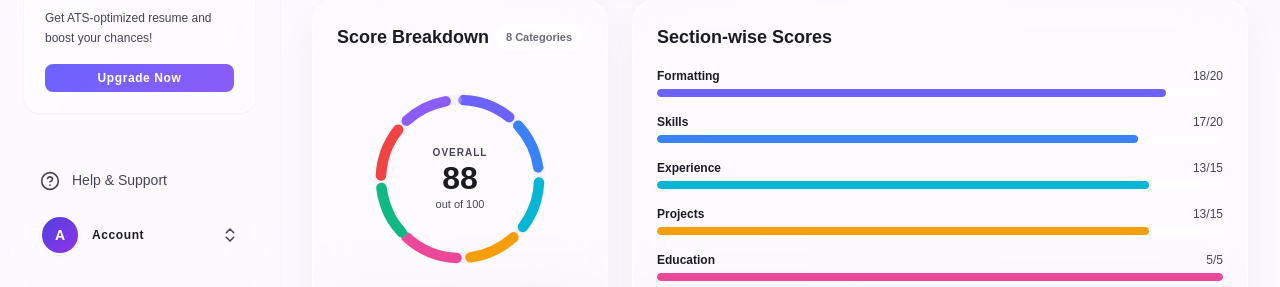
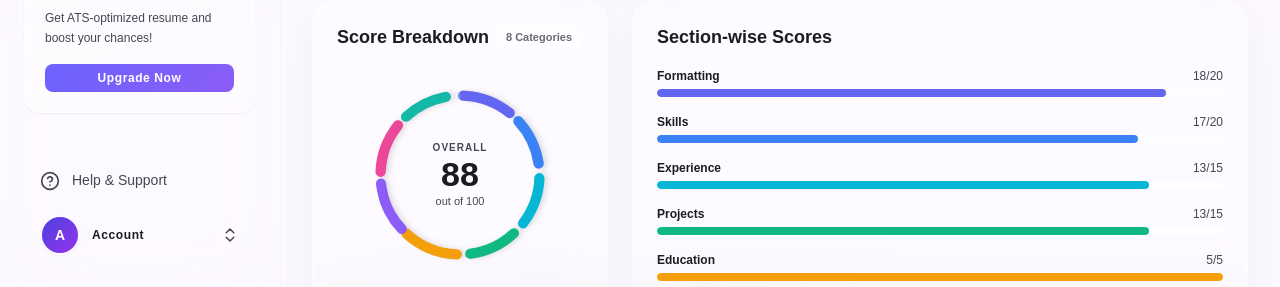
Before and after one commit to Anurampranav/Resumora, a Next.js app in the folder frontend/: page /resumes/res_demo_1 in a window 1280 px wide. Shown: the part 513-800 px from the top of the page. Built offline with nearby package versions, Linux system fonts and the light colour scheme; no server answers; a web font is replaced by a local one.

Commit message:
fix(styles): polish circular score breakdown chart geometry and harmonize category color palette

```diff
--- a/frontend/app/dashboard/page.tsx
+++ b/frontend/app/dashboard/page.tsx
@@ -134,14 +134,14 @@ export default function DashboardPage() {
               categories={
                 summary.latest_breakdown
                   ? [
-                      { label: "Formatting", value: Math.round((summary.latest_breakdown.formatting / 20) * 100), raw: `${summary.latest_breakdown.formatting}/20`, color: "#6C63FF" },
-                      { label: "Skills", value: Math.round((summary.latest_breakdown.skills / 20) * 100), raw: `${summary.latest_breakdown.skills}/20`, color: "#3b82f6" },
-                      { label: "Experience", value: Math.round((summary.latest_breakdown.experience / 15) * 100), raw: `${summary.latest_breakdown.experience}/15`, color: "#06b6d4" },
-                      { label: "Projects", value: Math.round((summary.latest_breakdown.projects / 15) * 100), raw: `${summary.latest_breakdown.projects}/15`, color: "#f59e0b" },
-                      { label: "Education", value: Math.round((summary.latest_breakdown.education / 5) * 100), raw: `${summary.latest_breakdown.education}/5`, color: "#ec4899" },
-                      { label: "Readability", value: Math.round((summary.latest_breakdown.readability / 10) * 100), raw: `${summary.latest_breakdown.readability}/10`, color: "#10b981" },
-                      { label: "Grammar", value: Math.round((summary.latest_breakdown.grammar / 10) * 100), raw: `${summary.latest_breakdown.grammar}/10`, color: "#ef4444" },
-                      { label: "Achievements", value: Math.round((summary.latest_breakdown.achievements / 5) * 100), raw: `${summary.latest_breakdown.achievements}/5`, color: "#8b5cf6" },
+                      { label: "Formatting", value: Math.round((summary.latest_breakdown.formatting / 20) * 100), raw: `${summary.latest_breakdown.formatting}/20`, color: "#6366F1" },
+                      { label: "Skills", value: Math.round((summary.latest_breakdown.skills / 20) * 100), raw: `${summary.latest_breakdown.skills}/20`, color: "#3B82F6" },
+                      { label: "Experience", value: Math.round((summary.latest_breakdown.experience / 15) * 100), raw: `${summary.latest_breakdown.experience}/15`, color: "#06B6D4" },
+                      { label: "Projects", value: Math.round((summary.latest_breakdown.projects / 15) * 100), raw: `${summary.latest_breakdown.projects}/15`, color: "#10B981" },
+                      { label: "Education", value: Math.round((summary.latest_breakdown.education / 5) * 100), raw: `${summary.latest_breakdown.education}/5`, color: "#F59E0B" },
+                      { label: "Readability", value: Math.round((summary.latest_breakdown.readability / 10) * 100), raw: `${summary.latest_breakdown.readability}/10`, color: "#8B5CF6" },
+                      { label: "Grammar", value: Math.round((summary.latest_breakdown.grammar / 10) * 100), raw: `${summary.latest_breakdown.grammar}/10`, color: "#EC4899" },
+                      { label: "Achievements", value: Math.round((summary.latest_breakdown.achievements / 5) * 100), raw: `${summary.latest_breakdown.achievements}/5`, color: "#14B8A6" },
                     ]
                   : undefined
               }
--- a/frontend/app/resumes/[id]/page.tsx
+++ b/frontend/app/resumes/[id]/page.tsx
@@ -20,14 +20,14 @@ import ScoreBreakdownRadar, { type CategoryScore } from "@/components/ScoreBreak
 import { api, type ResumeDetail } from "@/lib/api";
 
 const CATEGORY_META: { key: keyof NonNullable<ResumeDetail["latest_analysis"]>["breakdown"]; label: string; max: number; color: string }[] = [
-  { key: "formatting", label: "Formatting", max: 20, color: "#6C63FF" },
-  { key: "skills", label: "Skills", max: 20, color: "#3b82f6" },
-  { key: "experience", label: "Experience", max: 15, color: "#06b6d4" },
-  { key: "projects", label: "Projects", max: 15, color: "#f59e0b" },
-  { key: "education", label: "Education", max: 5, color: "#ec4899" },
-  { key: "readability", label: "Readability", max: 10, color: "#10b981" },
-  { key: "grammar", label: "Grammar", max: 10, color: "#ef4444" },
-  { key: "achievements", label: "Achievements", max: 5, color: "#8b5cf6" },
+  { key: "formatting", label: "Formatting", max: 20, color: "#6366F1" },
+  { key: "skills", label: "Skills", max: 20, color: "#3B82F6" },
+  { key: "experience", label: "Experience", max: 15, color: "#06B6D4" },
+  { key: "projects", label: "Projects", max: 15, color: "#10B981" },
+  { key: "education", label: "Education", max: 5, color: "#F59E0B" },
+  { key: "readability", label: "Readability", max: 10, color: "#8B5CF6" },
+  { key: "grammar", label: "Grammar", max: 10, color: "#EC4899" },
+  { key: "achievements", label: "Achievements", max: 5, color: "#14B8A6" },
 ];
 
 export default function ResumeReportPage() {
--- a/frontend/components/ScoreBreakdownRadar.tsx
+++ b/frontend/components/ScoreBreakdownRadar.tsx
@@ -9,15 +9,26 @@ export interface CategoryScore {
   color: string;
 }
 
+export const DEFAULT_CATEGORY_COLORS = {
+  formatting: "#6366F1",   // Electric Indigo
+  skills: "#3B82F6",       // Vibrant Blue
+  experience: "#06B6D4",   // Cyan
+  projects: "#10B981",     // Emerald Green
+  education: "#F59E0B",    // Amber Orange
+  readability: "#8B5CF6",  // Violet Purple
+  grammar: "#EC4899",      // Rose Pink (replaces alarming red)
+  achievements: "#14B8A6", // Vibrant Teal
+};
+
 const DEFAULT_CATEGORIES: CategoryScore[] = [
-  { label: "Formatting", value: 0, raw: "0/20", color: "#6C63FF" },
-  { label: "Skills", value: 0, raw: "0/20", color: "#3b82f6" },
-  { label: "Experience", value: 0, raw: "0/15", color: "#06b6d4" },
-  { label: "Projects", value: 0, raw: "0/15", color: "#f59e0b" },
-  { label: "Education", value: 0, raw: "0/5", color: "#ec4899" },
-  { label: "Readability", value: 0, raw: "0/10", color: "#10b981" },
-  { label: "Grammar", value: 0, raw: "0/10", color: "#ef4444" },
-  { label: "Achievements", value: 0, raw: "0/5", color: "#8b5cf6" },
+  { label: "Formatting", value: 0, raw: "0/20", color: DEFAULT_CATEGORY_COLORS.formatting },
+  { label: "Skills", value: 0, raw: "0/20", color: DEFAULT_CATEGORY_COLORS.skills },
+  { label: "Experience", value: 0, raw: "0/15", color: DEFAULT_CATEGORY_COLORS.experience },
+  { label: "Projects", value: 0, raw: "0/15", color: DEFAULT_CATEGORY_COLORS.projects },
+  { label: "Education", value: 0, raw: "0/5", color: DEFAULT_CATEGORY_COLORS.education },
+  { label: "Readability", value: 0, raw: "0/10", color: DEFAULT_CATEGORY_COLORS.readability },
+  { label: "Grammar", value: 0, raw: "0/10", color: DEFAULT_CATEGORY_COLORS.grammar },
+  { label: "Achievements", value: 0, raw: "0/5", color: DEFAULT_CATEGORY_COLORS.achievements },
 ];
 
 export default function ScoreBreakdownRadar({
@@ -33,32 +44,32 @@ export default function ScoreBreakdownRadar({
     return sum + (isNaN(earned) ? 0 : earned);
   }, 0);
 
-  const totalMax = categories.reduce((sum, c) => {
-    const maxVal = parseInt(c.raw.split("/")[1] || "0", 10);
-    return sum + (isNaN(maxVal) ? 0 : maxVal);
-  }, 0) || 100;
+  const totalMax =
+    categories.reduce((sum, c) => {
+      const maxVal = parseInt(c.raw.split("/")[1] || "0", 10);
+      return sum + (isNaN(maxVal) ? 0 : maxVal);
+    }, 0) || 100;
 
-  const overallPercent = Math.round((totalEarned / totalMax) * 100);
-
-  // Circle geometry for segmented ring
-  const size = 200;
+  // Circle geometry
+  const size = 220;
   const center = size / 2;
-  const radius = 76;
-  const strokeWidth = 10;
+  const radius = 78;
+  const trackStrokeWidth = 8;
+  const activeStrokeWidth = 10;
   const hoveredStrokeWidth = 14;
   const circumference = 2 * Math.PI * radius;
 
   const count = categories.length || 8;
   const anglePerSegment = 360 / count;
-  const gapAngle = 5; // degrees gap between segments
+  const gapAngle = 4.5; // clean gap between slots
   const usableAngle = anglePerSegment - gapAngle;
-  const segmentLength = (usableAngle / 360) * circumference;
+  const slotLength = (usableAngle / 360) * circumference;
 
   const activeCategory = hoveredIdx !== null ? categories[hoveredIdx] : null;
 
   return (
     <div className="glass-panel p-6 rounded-[24px] flex flex-col justify-between">
-      <div className="flex items-center justify-between mb-4">
+      <div className="flex items-center justify-between mb-2">
         <h3 className="font-headline-md text-[18px] font-bold text-on-surface">Score Breakdown</h3>
         <span className="text-[11px] font-semibold text-on-surface-variant/80 bg-surface-glass/40 px-2.5 py-1 rounded-full border border-surface-glass/60">
           8 Categories
@@ -67,61 +78,88 @@ export default function ScoreBreakdownRadar({
 
       <div className="flex-1 flex flex-col items-center justify-center">
         {/* Interactive Circular Multi-Segment Chart */}
-        <div className="relative w-52 h-52 flex items-center justify-center my-2 select-none">
+        <div className="relative w-56 h-56 flex items-center justify-center my-1 select-none">
           <svg
             viewBox={`0 0 ${size} ${size}`}
-            className="w-full h-full transform -rotate-90 filter drop-shadow-sm transition-all duration-300"
+            className="w-full h-full transform -rotate-90 filter drop-shadow-md transition-all duration-300"
           >
             <defs>
-              <filter id="glow" x="-20%" y="-20%" width="140%" height="140%">
-                <feGaussianBlur stdDeviation="3" result="blur" />
+              <filter id="scoreGlow" x="-30%" y="-30%" width="160%" height="160%">
+                <feGaussianBlur stdDeviation="4" result="blur" />
                 <feComposite in="SourceGraphic" in2="blur" operator="over" />
               </filter>
             </defs>
 
+            {/* Base guide ring */}
+            <circle
+              cx={center}
+              cy={center}
+              r={radius}
+              fill="none"
+              stroke="currentColor"
+              className="text-surface-variant/15 dark:text-surface-variant/25"
+              strokeWidth="2"
+            />
+
             {categories.map((c, i) => {
               const startAngle = i * anglePerSegment + gapAngle / 2;
               const fillRatio = Math.max(0, Math.min(1, c.value / 100));
-              const fillLength = fillRatio * segmentLength;
+              // Ensure active segments have a visually pleasing minimum arc if value > 0
+              const fillLength = fillRatio > 0 ? Math.max(slotLength * 0.12, fillRatio * slotLength) : 0;
               const isHovered = hoveredIdx === i;
 
               return (
                 <g
                   key={c.label}
-                  className="cursor-pointer transition-transform duration-200"
+                  className="cursor-pointer transition-all duration-200"
                   onMouseEnter={() => setHoveredIdx(i)}
                   onMouseLeave={() => setHoveredIdx(null)}
                 >
-                  {/* Background segment track */}
+                  {/* Background slot track */}
                   <circle
                     cx={center}
                     cy={center}
                     r={radius}
                     fill="none"
                     stroke="currentColor"
-                    className="text-surface-variant/30 dark:text-surface-variant/50"
-                    strokeWidth={isHovered ? strokeWidth + 2 : strokeWidth}
-                    strokeDasharray={`${segmentLength} ${circumference - segmentLength}`}
+                    className="text-surface-variant/20 dark:text-surface-variant/40"
+                    strokeWidth={isHovered ? trackStrokeWidth + 2 : trackStrokeWidth}
+                    strokeDasharray={`${slotLength} ${circumference - slotLength}`}
                     strokeDashoffset={0}
                     transform={`rotate(${startAngle} ${center} ${center})`}
                     strokeLinecap="round"
                   />
 
-                  {/* Filled score segment */}
-                  {fillLength > 0 && (
+                  {/* Filled score arc */}
+                  {fillLength > 0 ? (
                     <circle
                       cx={center}
                       cy={center}
                       r={radius}
                       fill="none"
                       stroke={c.color}
-                      strokeWidth={isHovered ? hoveredStrokeWidth : strokeWidth}
+                      strokeWidth={isHovered ? hoveredStrokeWidth : activeStrokeWidth}
                       strokeDasharray={`${fillLength} ${circumference - fillLength}`}
                       strokeDashoffset={0}
                       transform={`rotate(${startAngle} ${center} ${center})`}
                       strokeLinecap="round"
-                      filter={isHovered ? "url(#glow)" : undefined}
-                      className="transition-all duration-300"
+                      filter={isHovered ? "url(#scoreGlow)" : undefined}
+                      className="transition-all duration-300 ease-out"
+                    />
+                  ) : (
+                    /* Subtle indicator pip for 0 score */
+                    <circle
+                      cx={center}
+                      cy={center}
+                      r={radius}
+                      fill="none"
+                      stroke={c.color}
+                      strokeOpacity={0.35}
+                      strokeWidth={trackStrokeWidth - 2}
+                      strokeDasharray={`3 ${circumference - 3}`}
+                      strokeDashoffset={0}
+                      transform={`rotate(${startAngle} ${center} ${center})`}
+                      strokeLinecap="round"
                     />
                   )}
                 </g>
@@ -134,7 +172,7 @@ export default function ScoreBreakdownRadar({
             {activeCategory ? (
               <div className="animate-in fade-in zoom-in-95 duration-150 flex flex-col items-center">
                 <span
-                  className="text-[11px] font-bold uppercase tracking-wider truncate max-w-[120px]"
+                  className="text-[11px] font-bold uppercase tracking-wider truncate max-w-[130px]"
                   style={{ color: activeCategory.color }}
                 >
                   {activeCategory.label}
@@ -143,7 +181,7 @@ export default function ScoreBreakdownRadar({
                   {activeCategory.raw}
                 </span>
                 <span className="text-[11px] font-semibold text-on-surface-variant">
-                  {activeCategory.value}% match
+                  {activeCategory.value}% achieved
                 </span>
               </div>
             ) : (
@@ -151,7 +189,7 @@ export default function ScoreBreakdownRadar({
                 <span className="text-[10px] font-bold text-on-surface-variant uppercase tracking-widest">
                   Overall
                 </span>
-                <span className="text-[32px] font-black leading-none text-on-surface my-0.5">
+                <span className="text-[34px] font-black leading-none text-on-surface my-0.5">
                   {totalEarned}
                 </span>
                 <span className="text-[11px] font-medium text-on-surface-variant">
@@ -163,7 +201,7 @@ export default function ScoreBreakdownRadar({
         </div>
 
         {/* Legend Grid */}
-        <div className="w-full grid grid-cols-2 gap-x-3 gap-y-2 mt-4 pt-4 border-t border-surface-glass/30 text-[12px]">
+        <div className="w-full grid grid-cols-2 gap-x-3 gap-y-2 mt-3 pt-3 border-t border-surface-glass/30 text-[12px]">
           {categories.map((c, i) => {
             const isHovered = hoveredIdx === i;
             return (
@@ -177,12 +215,13 @@ export default function ScoreBreakdownRadar({
                     : "hover:bg-surface-glass/20"
                 }`}
               >
-                <div className="flex items-center gap-1.5 overflow-hidden">
+                <div className="flex items-center gap-2 overflow-hidden">
                   <span
                     className="w-2.5 h-2.5 rounded-full flex-shrink-0 transition-transform duration-200"
                     style={{
                       backgroundColor: c.color,
                       transform: isHovered ? "scale(1.3)" : "scale(1)",
+                      boxShadow: isHovered ? `0 0 8px ${c.color}` : "none",
                     }}
                   />
                   <span
```
